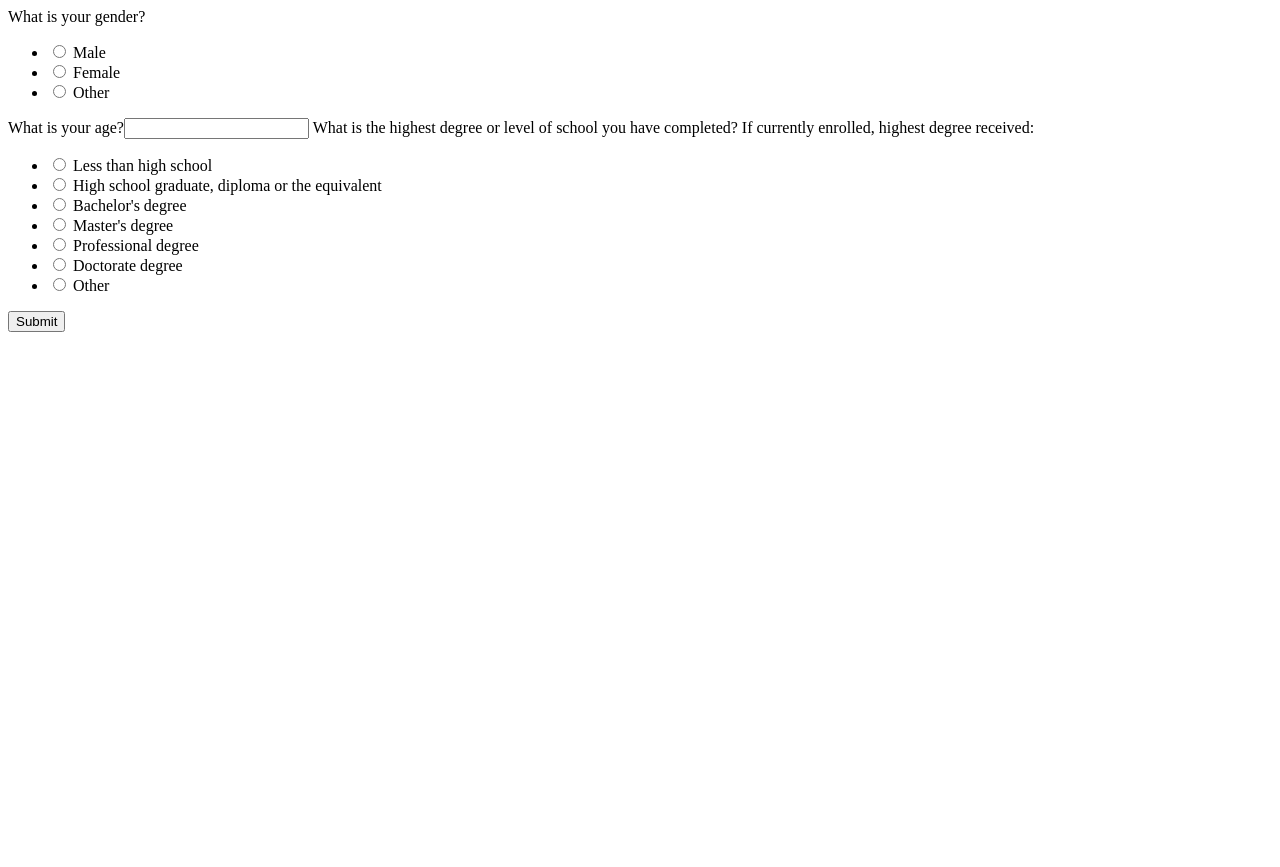
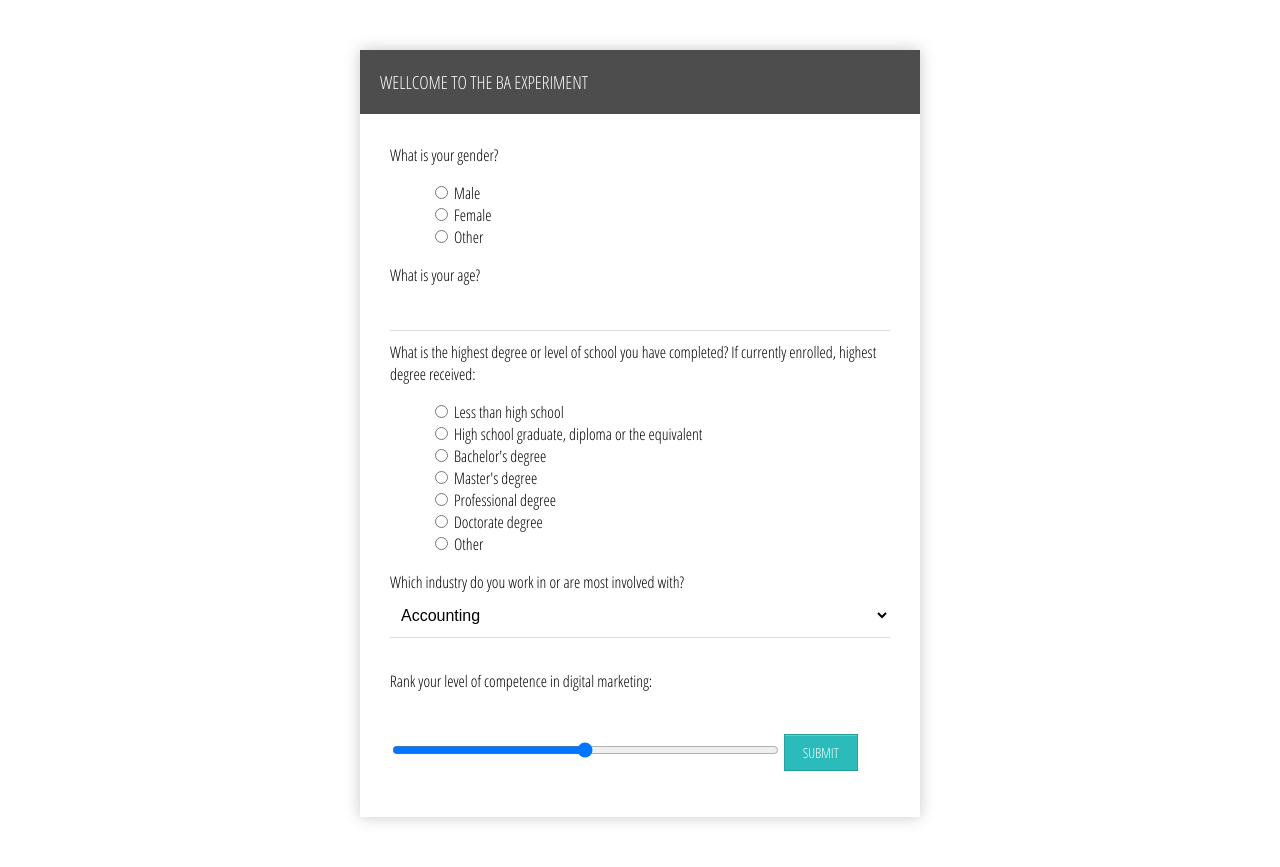
Before and after one commit to DaBbleR23/BA_experiment, a Django app: page /survey/ in a window 1280 px wide. Before the commit the page ends 332 px from the top, so only its background shows below. Run offline with Django 3.2, Linux system fonts and the light colour scheme; some libraries are stand-ins or nearby versions.

Commit message:
Added all the widgets pending for the index form, added style to the form

```diff
--- a/BAExperiment/templates/index.html
+++ b/BAExperiment/templates/index.html
@@ -1,5 +1,116 @@
+
+<style>
+
+    label {
+        display: block;
+    }
+    select{
+        margin-bottom: 2em !important;
+    }
+
+    ul label:hover {
+        background: rgba(129, 183, 187, 0.29);
+    }
+
+    input[type="submit"] {
+        margin-top: 3em;
+    }
+    input[type="range"]{
+        width: 29em;
+    }
+    ul
+    {
+        list-style: none;
+    }
+</style>
+
+<link href='http://fonts.googleapis.com/css?family=Open+Sans+Condensed:300' rel='stylesheet' type='text/css'>
+<style type="text/css">
+.form-style-8{
+    font-family: 'Open Sans Condensed', arial, sans;
+    width: 500px;
+    padding: 30px;
+    background: #FFFFFF;
+    margin: 50px auto;
+    box-shadow: 0px 0px 15px rgba(0, 0, 0, 0.22);
+    -moz-box-shadow: 0px 0px 15px rgba(0, 0, 0, 0.22);
+    -webkit-box-shadow:  0px 0px 15px rgba(0, 0, 0, 0.22);
+
+}
+.form-style-8 h2{
+    background: #4D4D4D;
+    text-transform: uppercase;
+    font-family: 'Open Sans Condensed', sans-serif;
+    color: #ffffff;
+    font-size: 18px;
+    font-weight: 100;
+    padding: 20px;
+    margin: -30px -30px 30px -30px;
+}
+.form-style-8 input[type="text"],
+.form-style-8 input[type="date"],
+.form-style-8 input[type="datetime"],
+.form-style-8 input[type="email"],
+.form-style-8 input[type="number"],
+.form-style-8 input[type="search"],
+.form-style-8 input[type="time"],
+.form-style-8 input[type="url"],
+.form-style-8 input[type="password"],
+.form-style-8 textarea,
+.form-style-8 select
+{
+    box-sizing: border-box;
+    -webkit-box-sizing: border-box;
+    -moz-box-sizing: border-box;
+    outline: none;
+    display: block;
+    width: 100%;
+    padding: 7px;
+    border: none;
+    border-bottom: 1px solid #ddd;
+    background: transparent;
+    margin-bottom: 10px;
+    font: 16px Arial, Helvetica, sans-serif;
+    height: 45px;
+}
+.form-style-8 textarea{
+    resize:none;
+    overflow: hidden;
+}
+.form-style-8 input[type="button"],
+.form-style-8 input[type="submit"]{
+    -moz-box-shadow: inset 0px 1px 0px 0px #45D6D6;
+    -webkit-box-shadow: inset 0px 1px 0px 0px #45D6D6;
+    box-shadow: inset 0px 1px 0px 0px #45D6D6;
+    background-color: #2CBBBB;
+    border: 1px solid #27A0A0;
+    display: inline-block;
+    cursor: pointer;
+    color: #FFFFFF;
+    font-family: 'Open Sans Condensed', sans-serif;
+    font-size: 14px;
+    padding: 8px 18px;
+    text-decoration: none;
+    text-transform: uppercase;
+}
+.form-style-8 input[type="button"]:hover,
+.form-style-8 input[type="submit"]:hover {
+    background:linear-gradient(to bottom, #34CACA 5%, #30C9C9 100%);
+    background-color:#34CACA;
+}
+</style>
+<script
+  src="https://code.jquery.com/jquery-3.2.1.slim.min.js"
+  integrity="sha256-k2WSCIexGzOj3Euiig+TlR8gA0EmPjuc79OEeY5L45g="
+  crossorigin="anonymous"></script>
+
+
+<div class="form-style-8">
+  <h2>Wellcome to the BA experiment</h2>
+
 <form action="/your-name/" method="post">
     {% csrf_token %}
     {{ form }}
     <input type="submit" value="Submit" />
 </form>
+</div>
--- a/survey/forms.py
+++ b/survey/forms.py
@@ -1,4 +1,5 @@
 from django import forms
+from django.forms.widgets import NumberInput, Widget
 
 GENDER_CHOICES = (
     ('A', 'Male'),
@@ -16,6 +17,160 @@ DEGREE_CHOICES = (
     ('G', 'Other'),
 )
 
+INDUSTRY_CHOICES = (
+    (1, 'Accounting'),
+    (2, 'Airlines / Aviation'),
+    (3, 'Alternative Dispute Resolution'),
+    (4, 'Alternative Medicine'),
+    (5, 'Animation'),
+    (6, 'Apparel & Fashion'),
+    (7, 'Architecture & Planning'),
+    (8, 'Arts & Crafts'),
+    (9, 'Automotive'),
+    (10, 'Aviation & Aerospace'),
+    (11, 'Banking'),
+    (12, 'Biotechnology'),
+    (13, 'Broadcast Media'),
+    (14, 'Building Materials'),
+    (15, 'Business Supplies & Equipment'),
+    (16, 'Capital Markets'),
+    (17, 'Chemicals'),
+    (18, 'Civic & Social Organization'),
+    (19, 'Civil Engineering'),
+    (20, 'Commercial Real Estate'),
+    (21, 'Computer & Network Security'),
+    (22, 'Computer Games'),
+    (23, 'Computer Hardware'),
+    (24, 'Computer Networking'),
+    (25, 'Computer Software'),
+    (26, 'Construction'),
+    (27, 'Consumer Electronics'),
+    (28, 'Consumer Goods'),
+    (29, 'Consumer Services'),
+    (30, 'Cosmetics'),
+    (31, 'Dairy'),
+    (32, 'Defense & Space'),
+    (33, 'Design'),
+    (34, 'Education Management'),
+    (35, 'E-Learning'),
+    (36, 'Electrical / Electronic Manufacturing'),
+    (37, 'Entertainment'),
+    (38, 'Environmental Services'),
+    (39, 'Events Services'),
+    (40, 'Executive Office'),
+    (41, 'Facilities Services'),
+    (42, 'Farming'),
+    (43, 'Financial Services'),
+    (44, 'Fine Art'),
+    (45, 'Fishery'),
+    (46, 'Food & Beverages'),
+    (47, 'Food Production'),
+    (48, 'Fund-Raising'),
+    (49, 'Furniture'),
+    (50, 'Gambling & Casinos'),
+    (51, 'Glass, Ceramics & Concrete'),
+    (52, 'Government Administration'),
+    (53, 'Government Relations'),
+    (54, 'Graphic Design'),
+    (55, 'Health, Wellness & Fitness'),
+    (56, 'Higher Education'),
+    (57, 'Hospital & Health Care'),
+    (58, 'Hospitality'),
+    (59, 'Human Resources'),
+    (60, 'Import & Export'),
+    (61, 'Individual & Family Services'),
+    (62, 'Industrial Automation'),
+    (63, 'Information Services'),
+    (64, 'Information Technology & Services'),
+    (65, 'Insurance'),
+    (66, 'International Affairs'),
+    (67, 'International Trade & Development'),
+    (68, 'Internet'),
+    (69, 'Investment Banking'),
+    (70, 'Investment Management'),
+    (71, 'Judiciary'),
+    (72, 'Law Enforcement'),
+    (73, 'Law Practice'),
+    (74, 'Legal Services'),
+    (75, 'Legislative Office'),
+    (76, 'Leisure, Travel & Tourism'),
+    (77, 'Libraries'),
+    (78, 'Logistics & Supply Chain'),
+    (79, 'Luxury Goods & Jewelry'),
+    (80, 'Machinery'),
+    (81, 'Management Consulting'),
+    (82, 'Maritime'),
+    (83, 'Market Research'),
+    (84, 'Marketing & Advertising'),
+    (85, 'Mechanical or Industrial Engineering'),
+    (86, 'Media Production'),
+    (87, 'Medical Devices'),
+    (88, 'Medical Practice'),
+    (89, 'Mental Health Care'),
+    (90, 'Military'),
+    (91, 'Mining & Metals'),
+    (92, 'Motion Pictures & Film'),
+    (93, 'Museums & Institutions'),
+    (94, 'Music'),
+    (95, 'Nanotechnology'),
+    (96, 'Newspapers'),
+    (97, 'Non-Profit Organization Management'),
+    (98, 'Oil & Energy'),
+    (99, 'Online Media'),
+    (100, 'Outsourcing / Offshoring'),
+    (101, 'Package / Freight Delivery'),
+    (102, 'Packaging & Containers'),
+    (103, 'Paper & Forest Products'),
+    (104, 'Performing Arts'),
+    (105, 'Pharmaceuticals'),
+    (106, 'Philanthropy'),
+    (107, 'Photography'),
+    (108, 'Plastics'),
+    (109, 'Political Organization'),
+    (110, 'Primary / Secondary Education'),
+    (111, 'Printing'),
+    (112, 'Professional Training & Coaching'),
+    (113, 'Program Development'),
+    (114, 'Public Policy'),
+    (115, 'Public Relations & Communications'),
+    (116, 'Public Safety'),
+    (117, 'Publishing'),
+    (118, 'Railroad Manufacture'),
+    (119, 'Ranching'),
+    (120, 'Real Estate'),
+    (121, 'Recreational Facilities & Services'),
+    (122, 'Religious Institutions'),
+    (123, 'Renewables & Environment'),
+    (124, 'Research'),
+    (125, 'Restaurants'),
+    (126, 'Retail'),
+    (127, 'Security & Investigations'),
+    (128, 'Semiconductors'),
+    (129, 'Shipbuilding'),
+    (130, 'Sporting Goods'),
+    (131, 'Sports'),
+    (132, 'Staffing & Recruiting'),
+    (133, 'Supermarkets'),
+    (134, 'Telecommunications'),
+    (135, 'Textiles'),
+    (136, 'Think Tanks'),
+    (137, 'Tobacco'),
+    (138, 'Translation & Localization'),
+    (139, 'Transportation / Trucking / Railroad'),
+    (140, 'Utilities'),
+    (141, 'Venture Capital & Private Equity'),
+    (142, 'Veterinary'),
+    (143, 'Warehousing'),
+    (144, 'Wholesale'),
+    (145, 'Wine & Spirits'),
+    (146, 'Wireless'),
+    (147, 'Writing & Editing'),
+)
+
+
+class RangeInput(NumberInput):
+    input_type = 'range'
+
 
 class PersonalDataForm(forms.Form):
     gender = forms.ChoiceField(label='What is your gender?', widget=forms.RadioSelect, choices=GENDER_CHOICES)
@@ -23,3 +178,7 @@ class PersonalDataForm(forms.Form):
     highest_degree = forms.ChoiceField(
         label='What is the highest degree or level of school you have completed? If currently enrolled, highest degree received',
         widget=forms.RadioSelect, choices=DEGREE_CHOICES)
+    industry = forms.ChoiceField(label='Which industry do you work in or are most involved with?',
+                                 widget=forms.Select, choices=INDUSTRY_CHOICES)
+    digital_competence = forms.ChoiceField(label='Rank your level of competence in digital marketing',
+                              widget=RangeInput(attrs={'step':1, 'min':0, 'max': 100}))
```
